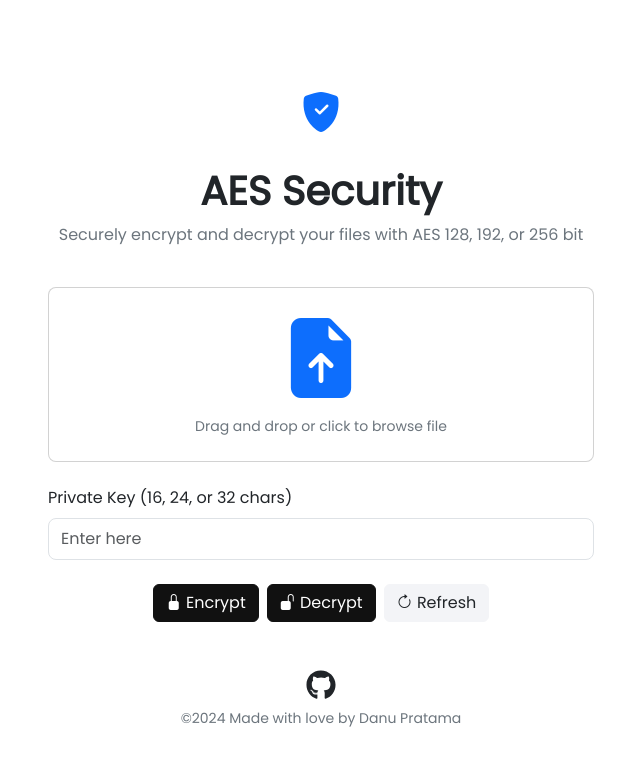
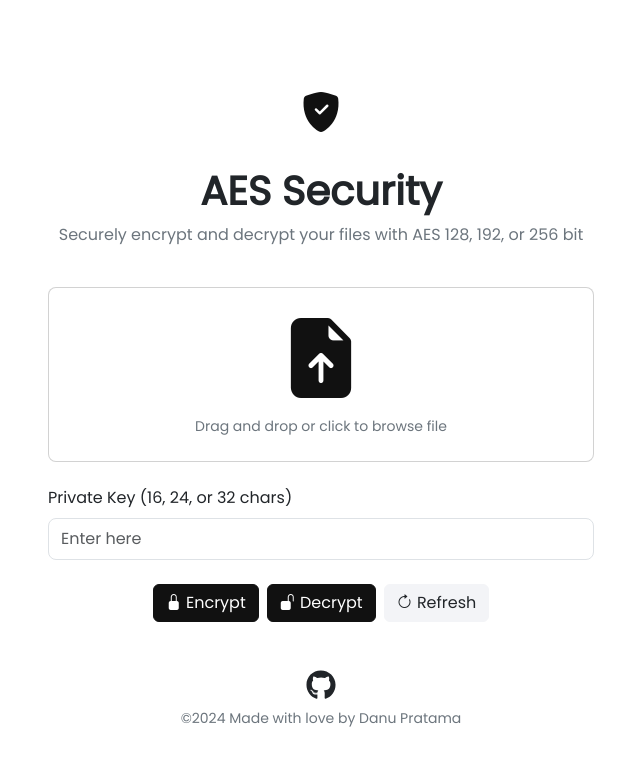
Before and after one commit to danutama/ReactJS-AES-Encryption, a React (Vite) app: page / in a window 1280 px wide. Shown: the top 766 px of the page, without its empty margins (319-959 px from the left). Built offline with nearby package versions, Linux system fonts and the light colour scheme.

Commit message:
Update style.css

```diff
--- a/src/assets/style.css
+++ b/src/assets/style.css
@@ -36,6 +36,10 @@ body {
   border-color: var(--color-primary);
 }
 
+.text-primary {
+  color: var(--color-primary) !important;
+}
+
 .btn-primary {
   background-color: var(--color-primary);
   border-color: var(--color-primary);
```
